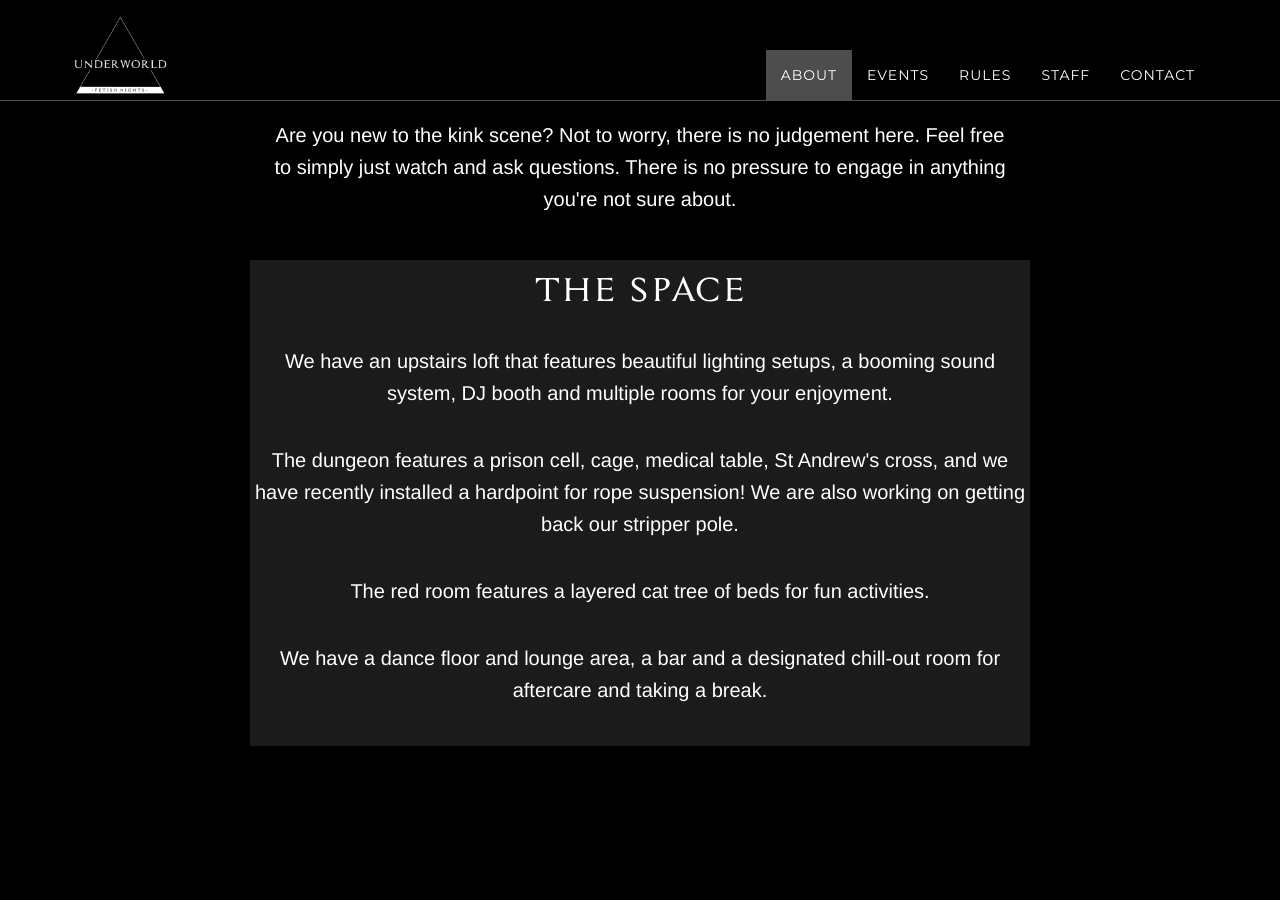
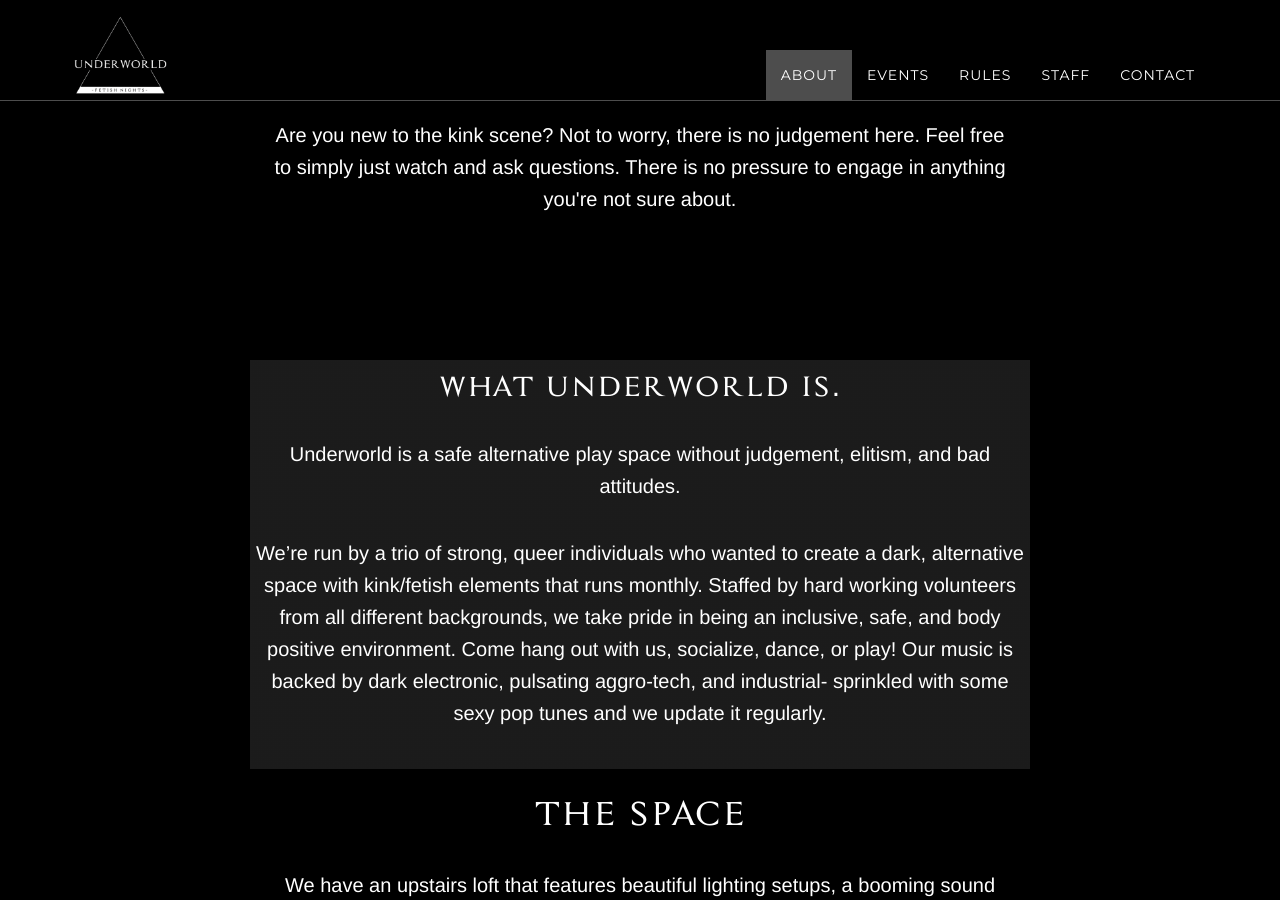
Before and after one commit to royally-underworld/melinoe, a Jekyll site: the page built from index.html, in a window 1280 px wide and 900 px high, scrolled down 1115 px. Built offline with Jekyll 4.4.1, drawn with Linux system fonts in a browser that asks for light colours; some of the changed text lies outside the part shown.

Commit message:
update FAQ

```diff
--- a/_includes/about.html
+++ b/_includes/about.html
@@ -1,24 +1,31 @@
 <!-- About Section -->
-<section id="about" class="container content-section text-center">
+<section class="container content-section text-center">
     <div class="row">
-        <div class="col-lg-8 col-lg-offset-2">
-            <h2 class="title">~Welcome to UNDERWORLD~</h2>
-            <p>"Sinners, Vice, and everything naughty or nice"</p>
-            <p>We welcome all those who are new and old, those who want to show off or simply want to dip their toes into the
-                scenes in the shadows.</p>
-            <p>Are you new to the kink scene? Not to worry, there is no judgement here. Feel free to simply just watch and ask
-                questions. There is no pressure to engage in anything you're not sure about.</p>
+
+        <div class="col-lg-8 col-lg-offset-2 background">
+            <h2>What Underworld is.</h2>
+            <p>Underworld is a safe alternative play space without judgement, elitism, and bad attitudes.</p>
+            <p>We’re run by a trio of strong, queer individuals who wanted to create a dark, alternative space with
+                kink/fetish elements that runs monthly.
+                Staffed by hard working volunteers from all different backgrounds, we take pride in being an inclusive,
+                safe, and body positive environment.
+                Come hang out with us, socialize, dance, or play! Our music is backed by dark electronic, pulsating
+                aggro-tech, and industrial- sprinkled with some sexy pop tunes and we update it regularly.</p>
+
         </div>
         <!-- About Space Section -->
-        <div class="col-lg-8 col-lg-offset-2 background">
+        <div class="col-lg-8 col-lg-offset-2">
             <h1>The Space</h1>
-            <p>We have an upstairs loft that features beautiful lighting setups, a booming sound system, DJ booth and multiple
+            <p>We have an upstairs loft that features beautiful lighting setups, a booming sound system, DJ booth and
+                multiple
                 rooms for your enjoyment.</p>
-            <p>The dungeon features a prison cell, cage, medical table, St Andrew's cross, and we have recently installed a
+            <p>The dungeon features a prison cell, cage, medical table, St Andrew's cross, and we have recently
+                installed a
                 hardpoint for rope suspension! We are also working on getting back our stripper pole.</p>
             <p>The red room features a layered cat tree of beds for fun activities.</p>
-            <p>We have a dance floor and lounge area, a bar and a designated chill-out room for aftercare and taking a break.</p>
+            <p>We have a dance floor and lounge area, a bar and a designated chill-out room for aftercare and taking a
+                break.</p>
         </div>
     </div>
-    </div>
+
 </section>
--- a/_includes/header.html
+++ b/_includes/header.html
@@ -16,3 +16,17 @@
             </div>
         </div>
     </header>
+<section id="about" class="container content-section text-center">
+    <div class="row">
+        <div class="col-lg-8 col-lg-offset-2">
+            <h2 class="title">~Welcome to UNDERWORLD~</h2>
+            <p>"Sinners, Vice, and everything naughty or nice"</p>
+            <p>We welcome all those who are new and old, those who want to show off or simply want to dip their toes
+                into the
+                scenes in the shadows.</p>
+            <p>Are you new to the kink scene? Not to worry, there is no judgement here. Feel free to simply just watch
+                and ask
+                questions. There is no pressure to engage in anything you're not sure about.</p>
+        </div>
+    </div>
+</section>
--- a/_includes/rules.html
+++ b/_includes/rules.html
@@ -2,6 +2,8 @@
     <div class="row">
         <div class="col-lg-8 col-lg-offset-2">
             <h1>House Rules</h1>
+            <p>da rules</p>
+            <h2>Consent is Mandatory</h2>
             <p>please follow dem. googledocs link from uw gmail</p>
         </div>
         <div class="col-lg-8 col-lg-offset-2 background">
@@ -14,19 +16,57 @@
             <br>
         </div>
         <div class="col-lg-8 col-lg-offset-2">
-            <p>If you have any other questions, please check out our FAQ! Chances are your question can be answered there :)
+            <p>If you have any other questions, please check out our FAQ! Chances are your question can be answered
+                there :)
             </p>
             <br>
         </div>
         <div class="col-lg-8 col-lg-offset-2 faq">
             <br>
             <h2>Frequently Asked Questions</h2>
-            <p>Gunna put some questions here. Open and close just the questions</p>
-                <button class="question">Can i whip out my penis just anywhere?</button>
-                <div class="answer"><p>no definitely not, never, no thank you</p></div>
-                <button class="question">Okay but I really want to, where can i do it?</button>
-                <div class="answer"><p>seriously no where</p></div>
-            <br>
+            <p>Common questions we get asked. Click on the question to see the answer!</p>
+            <button class="question"><i class="fa fa-question-circle"></i> What is the safeword?</button>
+            <div class="answer">
+                <p>The house safeword is always “safeword”, or, “red”-- follow the stoplight!</p>
+            </div>
+            <button class="question"><i class="fa fa-question-circle"></i> I’ve never been to Underworld, is there a
+                greeter who can show me around?</button>
+            <div class="answer">
+                <p>We do not have someone designated to be a greeter, however, if you feel you need a tour of the
+                    space, please find Persephone, Hekate, Hades, or Melinoë. Staff are identified by their <b style="color: #3c78d8">BLUE</b>
+                    wristbands and <b>STAFF</b> lanyards/name tags.</p>
+            </div>
+            <button class="question"><i class="fa fa-question-circle"></i> Is there a dress code?</button>
+            <div class="answer">
+                <p>Nope! Underworld does not have a dress code. Streetwear is fine, any stream of alternative (or
+                    fetish) wear is fine (and encouraged), but you are free to dress as comfortably as you like. Going
+                    topless is also fine.</p>
+                <p>Please be aware that no lower genital nudity is allowed! We fully embrace a sex-positive and body
+                    positive atmosphere, however, it is not consensual to force other party goers to see complete
+                    nudity <a class="page-scroll" href="#rules">(see consent rules).</a></p>
+            </div>
+            <button class="question"><i class="fa fa-question-circle"></i> Can I take pictures or record what happens
+                at the event?</button>
+            <div class="answer">
+                <p>No. There is no unauthorized photography or recording of any kind allowed at the event. If you want
+                    to take selfies you must tell a staff member you’d like to take a picture and that the background
+                    is a wall. Occasionally there might be a staff member taking photos for our social media accounts.
+                    These photos will never feature our guests unless permission has been asked.</p>
+                    </div>
+                <button class="question"><i class="fa fa-question-circle"></i> Can I use my phone everywhere in the venue?</button>
+                <div class="answer">
+                    <p>No. Phones are <b>NOT</b> permitted in the Dungeon or in the Red Room. The Main room, Chill room, hallways, bar, and bathrooms are fine to have your phone out.</p>
+                    </div>
+
+                    <!-- question/answer template -->
+                    <!--
+                <button class="question"><i class="fa fa-question-circle"></i> Question</button>
+            <div class="answer">
+                <p>Answer</p>
+            </div>
+            -->
+                </div>
+                <br>
+            </div>
         </div>
-    </div>
 </section>
```
Also changed, not shown: _includes/css/grayscale.css (+6 -1 lines), 2 other files.
